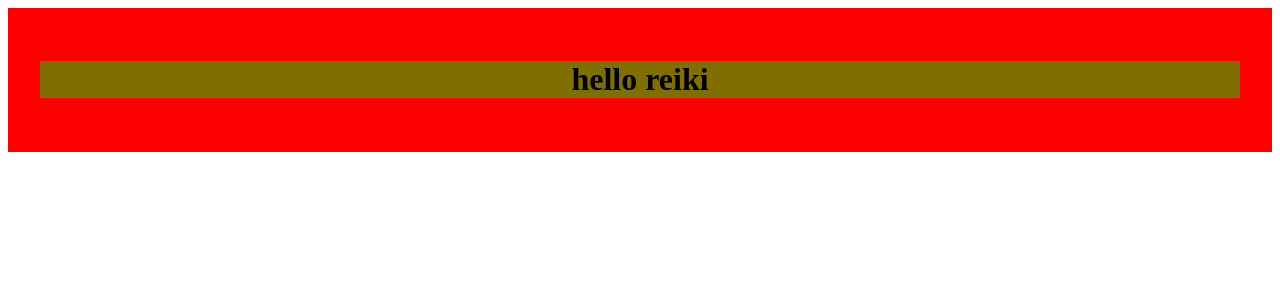
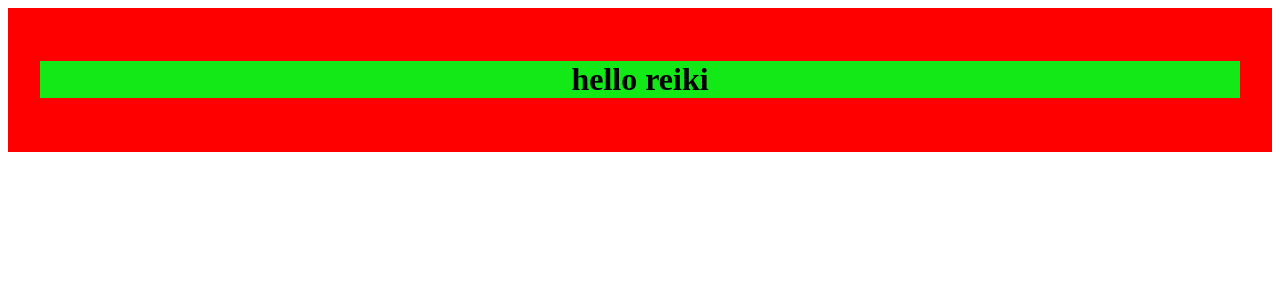
Before and after one commit to danielcarz/prueba4, a React (Vite) app: page / in a window 1280 px wide. Shown: the top 300 px of the page. Built offline with nearby package versions, Linux system fonts and the light colour scheme.

Commit message:
CONFIGURACION BASICA SASS 1.1

```diff
--- a/src/sass/_app.scss
+++ /dev/null
@@ -1,3 +0,0 @@
-.App{
-    background-color: rgb(128, 111, 0);
-}
--- a/src/sass/index.css
+++ b/src/sass/index.css
@@ -1,4 +1,4 @@
-@import url("./_app.scss");
+@import url("./layout/_app.scss");
 #root {
   max-width: 1280px;
   margin: 0 auto;
--- a/src/sass/index.scss
+++ b/src/sass/index.scss
@@ -7,4 +7,4 @@
     background-color: red;
   }
 
-@import url('./_app.scss');
+@import url('./layout/_app.scss');
--- /dev/null
+++ b/src/sass/layout/_app.scss
@@ -0,0 +1,3 @@
+.App{
+    background-color: rgb(19, 233, 22);
+}
```
Also changed, not shown: 1 other file (tests, documents, lock files or other folders).
